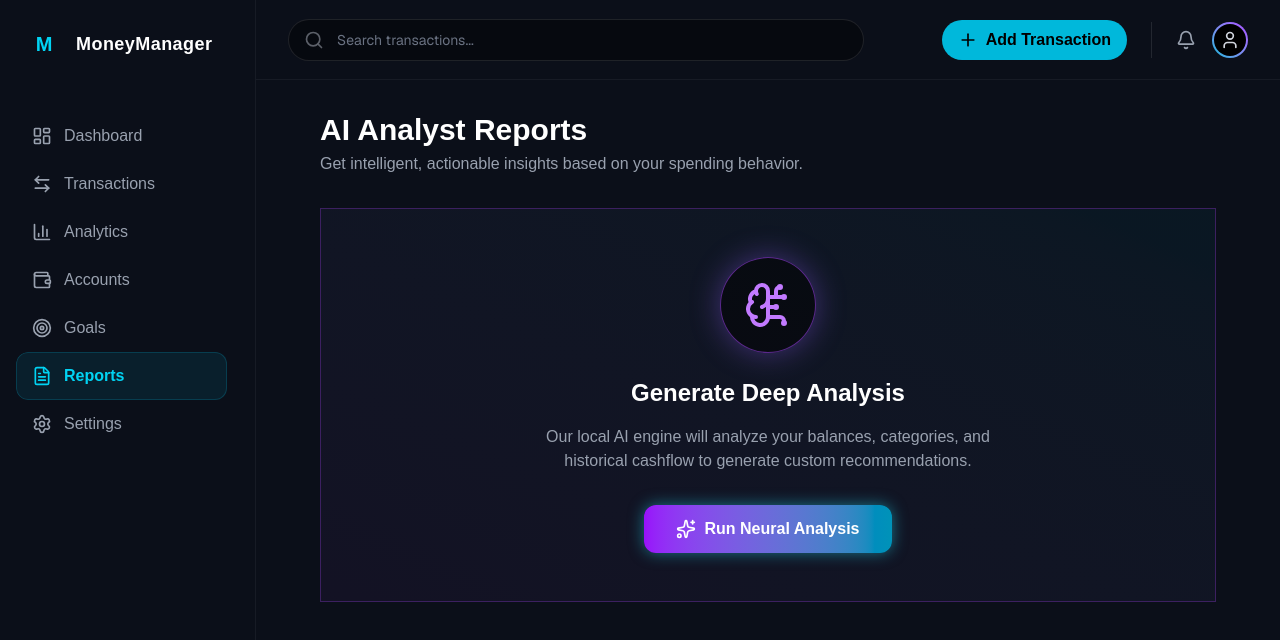
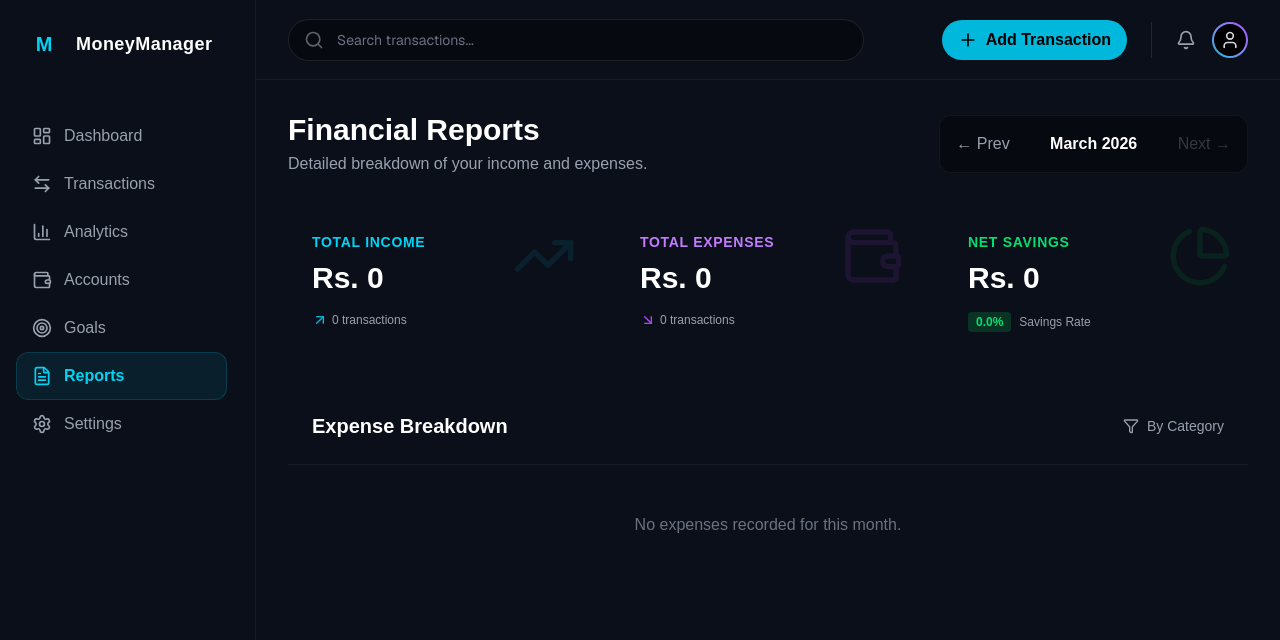
Before and after one commit to Isuru-Lakshitha/Money_Manager_App_using_Antigravity, a Next.js app: page /dashboard/reports in a window 1280 px wide. Shown: the top 640 px of the page. Built offline with nearby package versions, Linux system fonts and the light colour scheme.

Commit message:
feat: Implement core dashboard functionality including financial reports, settings, and new chart and transaction components.

```diff
--- a/package.json
+++ b/package.json
@@ -23,6 +23,7 @@
     "recharts": "^3.8.0",
     "tailwind-merge": "^3.5.0",
     "uuid": "^13.0.0",
+    "xlsx": "^0.18.5",
     "zod": "^4.3.6",
     "zustand": "^5.0.11"
   },
--- a/src/app/dashboard/page.tsx
+++ b/src/app/dashboard/page.tsx
@@ -30,8 +30,8 @@ export default function DashboardPage() {
   const currentMonthPrefix = format(new Date(), 'yyyy-MM')
   const monthlyTxs = transactions.filter(t => t.date.startsWith(currentMonthPrefix))
 
-  const monthlyIncome = monthlyTxs.filter(t => t.type === 'income').reduce((sum, t) => sum + t.amount, 0)
-  const monthlyExpense = monthlyTxs.filter(t => t.type === 'expense').reduce((sum, t) => sum + t.amount, 0)
+  const monthlyIncome = monthlyTxs.filter(t => t.type === 'income' && t.category_id !== 'transfer').reduce((sum, t) => sum + t.amount, 0)
+  const monthlyExpense = monthlyTxs.filter(t => t.type === 'expense' && t.category_id !== 'goal' && t.category_id !== 'transfer').reduce((sum, t) => sum + t.amount, 0)
 
   if (!mounted) return <div className="p-8 text-center text-gray-500">Loading dashboard...</div>
 
--- a/src/app/dashboard/reports/page.tsx
+++ b/src/app/dashboard/reports/page.tsx
@@ -1,213 +1,187 @@
 "use client"
 
-import { useState, useEffect } from 'react'
-import { motion } from 'framer-motion'
-import { Sparkles, BrainCircuit, Lightbulb, TrendingUp, AlertTriangle, ShieldCheck } from 'lucide-react'
-import { useAppStore } from '@/store'
-import { startOfMonth, subMonths, format } from 'date-fns'
-
-interface Insight {
-    id: string
-    type: 'positive' | 'warning' | 'neutral' | 'suggestion'
-    title: string
-    description: string
-    icon: any
-    color: string
-}
+import { useAppStore, DEFAULT_CATEGORIES } from '@/store'
+import { startOfMonth, subMonths, format, endOfMonth, isWithinInterval, parseISO } from 'date-fns'
+import { ArrowDownRight, ArrowUpRight, Filter, PieChart as PieChartIcon, TrendingUp, Wallet } from 'lucide-react'
+import { useState } from 'react'
 
 export default function ReportsPage() {
     const transactions = useAppStore(state => state.transactions)
     const categories = useAppStore(state => state.categories)
-    const goals = useAppStore(state => state.goals)
+    const [monthOffset, setMonthOffset] = useState(0)
 
-    const [insights, setInsights] = useState<Insight[]>([])
-    const [isGenerating, setIsGenerating] = useState(false)
-    const [hasGenerated, setHasGenerated] = useState(false)
+    // Calculate time window
+    const baseDate = subMonths(new Date(), monthOffset)
+    const monthStart = startOfMonth(baseDate)
+    const monthEnd = endOfMonth(baseDate)
+    const monthLabel = format(baseDate, 'MMMM yyyy')
 
-    // Generate Insights based on real data
-    const generateInsights = () => {
-        setIsGenerating(true)
+    // Filter transactions for the selected month
+    const monthTxs = transactions.filter(t => {
+        const d = parseISO(t.date)
+        return isWithinInterval(d, { start: monthStart, end: monthEnd })
+    })
 
-        // Simulate AI processing time for aesthetic effect
-        setTimeout(() => {
-            const newInsights: Insight[] = []
+    const incomeTxs = monthTxs.filter(t => t.type === 'income')
+    const expenseTxs = monthTxs.filter(t => t.type === 'expense' && t.category_id !== 'goal' && t.category_id !== 'transfer')
 
-            const currentMonthPrefix = format(new Date(), 'yyyy-MM')
-            const lastMonthPrefix = format(subMonths(new Date(), 1), 'yyyy-MM')
+    const totalIncome = incomeTxs.reduce((sum, t) => sum + t.amount, 0)
+    const totalExpense = expenseTxs.reduce((sum, t) => sum + t.amount, 0)
+    const netSavings = totalIncome - totalExpense
+    const savingsRate = totalIncome > 0 ? ((netSavings / totalIncome) * 100).toFixed(1) : '0.0'
 
-            const currentExpenses = transactions.filter(t => t.type === 'expense' && t.date.startsWith(currentMonthPrefix)).reduce((s, t) => s + t.amount, 0)
-            const lastExpenses = transactions.filter(t => t.type === 'expense' && t.date.startsWith(lastMonthPrefix)).reduce((s, t) => s + t.amount, 0)
-            const currentIncome = transactions.filter(t => t.type === 'income' && t.date.startsWith(currentMonthPrefix)).reduce((s, t) => s + t.amount, 0)
+    // Category Breakdown
+    const categoryMap: Record<string, { amount: number, count: number }> = {}
+    expenseTxs.forEach(t => {
+        const catId = t.category_id || 'uncategorized'
+        if (!categoryMap[catId]) categoryMap[catId] = { amount: 0, count: 0 }
+        categoryMap[catId].amount += t.amount
+        categoryMap[catId].count += 1
+    })
 
-            // Insight 1: Spending Trend
-            if (lastExpenses > 0) {
-                const diff = currentExpenses - lastExpenses
-                const percent = ((Math.abs(diff) / lastExpenses) * 100).toFixed(1)
-                if (diff > 0) {
-                    newInsights.push({
-                        id: '1',
-                        type: 'warning',
-                        title: 'Spending Increased',
-                        description: `Your expenses are up ${percent}% compared to last month. Consider reviewing your casual spending.`,
-                        icon: AlertTriangle,
-                        color: 'text-orange-500'
-                    })
-                } else {
-                    newInsights.push({
-                        id: '1',
-                        type: 'positive',
-                        title: 'Great Savings',
-                        description: `You've spent ${percent}% less this month than last month! Keep up the good work.`,
-                        icon: ShieldCheck,
-                        color: 'text-green-500'
-                    })
-                }
+    const categoryBreakdown = Object.entries(categoryMap)
+        .map(([id, data]) => {
+            let cat = categories.find(c => c.id === id)
+            if (!cat) {
+                cat = DEFAULT_CATEGORIES.find(c => c.id === id)
             }
-
-            // Insight 2: Category Detection
-            const categoryMap: Record<string, number> = {}
-            transactions.filter(t => t.type === 'expense' && t.date.startsWith(currentMonthPrefix)).forEach(t => {
-                categoryMap[t.category_id || ''] = (categoryMap[t.category_id || ''] || 0) + t.amount
-            })
-
-            const topCategory = Object.entries(categoryMap).sort((a, b) => b[1] - a[1])[0]
-            if (topCategory && currentExpenses > 0) {
-                const catName = categories.find(c => c.id === topCategory[0])?.name || 'Unknown'
-                const percentOfTotal = ((topCategory[1] / currentExpenses) * 100).toFixed(0)
-
-                if (Number(percentOfTotal) > 40) {
-                    newInsights.push({
-                        id: '2',
-                        type: 'warning',
-                        title: 'Category Imbalance',
-                        description: `${percentOfTotal}% of your monthly expenses went towards ${catName}. Try diversifying your budget.`,
-                        icon: AlertTriangle,
-                        color: 'text-orange-500'
-                    })
-                }
+            return {
+                id,
+                name: cat?.name || 'Uncategorized',
+                icon: cat?.icon || '🏷️',
+                amount: data.amount,
+                count: data.count,
+                percent: totalExpense > 0 ? ((data.amount / totalExpense) * 100).toFixed(1) : '0'
             }
-
-            // Insight 3: Goal Tracking
-            const nearingGoal = goals.find(g => (g.current_amount / g.target_amount) > 0.8 && g.current_amount < g.target_amount)
-            if (nearingGoal) {
-                newInsights.push({
-                    id: '3',
-                    type: 'positive',
-                    title: 'Goal Almost Complete!',
-                    description: `You are very close to reaching your "${nearingGoal.name}" goal. You only need Rs. ${(nearingGoal.target_amount - nearingGoal.current_amount).toLocaleString()} more!`,
-                    icon: TrendingUp,
-                    color: 'text-cyan-400'
-                })
-            }
-
-            // Default generic positive
-            if (newInsights.length === 0) {
-                newInsights.push({
-                    id: '4',
-                    type: 'neutral',
-                    title: 'Healthy Finances',
-                    description: 'Your financial patterns are stable. Start logging more transactions to receive predictive AI insights!',
-                    icon: Lightbulb,
-                    color: 'text-blue-400'
-                })
-            }
-
-            setInsights(newInsights)
-            setHasGenerated(true)
-            setIsGenerating(false)
-        }, 2000)
-    }
+        })
+        .sort((a, b) => b.amount - a.amount)
 
     return (
-        <div className="space-y-6 max-w-4xl mx-auto pb-20">
-            <div className="flex items-center justify-between mb-8">
+        <div className="space-y-6 max-w-5xl mx-auto pb-20">
+            <div className="flex flex-col md:flex-row items-start md:items-center justify-between mb-8 gap-4">
                 <div>
-                    <h1 className="text-3xl font-bold text-white mb-1">AI Analyst Reports</h1>
-                    <p className="text-gray-400">Get intelligent, actionable insights based on your spending behavior.</p>
+                    <h1 className="text-3xl font-bold text-white mb-1">Financial Reports</h1>
+                    <p className="text-gray-400">Detailed breakdown of your income and expenses.</p>
+                </div>
+
+                {/* Month Selector */}
+                <div className="flex items-center space-x-4 bg-black/40 p-2 rounded-xl border border-white/5">
+                    <button
+                        onClick={() => setMonthOffset(prev => prev + 1)}
+                        className="p-2 hover:bg-white/10 rounded-lg text-gray-400 hover:text-white transition-colors"
+                    >
+                        &larr; Prev
+                    </button>
+                    <span className="text-white font-semibold min-w-[120px] text-center">{monthLabel}</span>
+                    <button
+                        onClick={() => setMonthOffset(prev => Math.max(0, prev - 1))}
+                        disabled={monthOffset === 0}
+                        className="p-2 hover:bg-white/10 rounded-lg text-gray-400 hover:text-white transition-colors disabled:opacity-30"
+                    >
+                        Next &rarr;
+                    </button>
                 </div>
             </div>
 
-            {!hasGenerated ? (
-                <motion.div
-                    initial={{ opacity: 0, scale: 0.95 }}
-                    animate={{ opacity: 1, scale: 1 }}
-                    className="glass-panel p-12 flex flex-col items-center justify-center text-center border border-purple-500/30 glow-[0_0_30px_rgba(139,92,246,0.2)] relative overflow-hidden"
-                >
-                    <div className="absolute inset-0 bg-gradient-to-tr from-purple-500/10 to-cyan-500/10 opacity-50 pointer-events-none" />
+            {/* Quick Stats */}
+            <div className="grid grid-cols-1 md:grid-cols-3 gap-6 mb-8">
+                <div className="glass-panel p-6 border-cyan-500/20 relative overflow-hidden">
+                    <div className="absolute top-0 right-0 p-4 opacity-10">
+                        <TrendingUp className="w-16 h-16 text-cyan-500" />
+                    </div>
+                    <p className="text-sm font-semibold text-cyan-400 uppercase tracking-wider mb-2">Total Income</p>
+                    <h3 className="text-3xl font-bold font-numbers text-white">Rs. {totalIncome.toLocaleString()}</h3>
+                    <div className="mt-4 flex items-center text-xs text-gray-400">
+                        <ArrowUpRight className="w-4 h-4 text-cyan-500 mr-1" />
+                        <span>{incomeTxs.length} transactions</span>
+                    </div>
+                </div>
 
-                    <div className="relative z-10 w-24 h-24 rounded-full bg-black/50 border border-purple-500/50 flex items-center justify-center mb-6 shadow-[0_0_30px_rgba(139,92,246,0.4)]">
-                        <BrainCircuit className="w-12 h-12 text-purple-400" />
+                <div className="glass-panel p-6 border-purple-500/20 relative overflow-hidden">
+                    <div className="absolute top-0 right-0 p-4 opacity-10">
+                        <Wallet className="w-16 h-16 text-purple-500" />
+                    </div>
+                    <p className="text-sm font-semibold text-purple-400 uppercase tracking-wider mb-2">Total Expenses</p>
+                    <h3 className="text-3xl font-bold font-numbers text-white">Rs. {totalExpense.toLocaleString()}</h3>
+                    <div className="mt-4 flex items-center text-xs text-gray-400">
+                        <ArrowDownRight className="w-4 h-4 text-purple-500 mr-1" />
+                        <span>{expenseTxs.length} transactions</span>
+                    </div>
+                </div>
 
-                        {isGenerating && (
-                            <motion.div
-                                animate={{ rotate: 360 }}
-                                transition={{ duration: 2, repeat: Infinity, ease: "linear" }}
-                                className="absolute inset-[-4px] rounded-full border border-t-cyan-400 border-r-purple-400 border-b-transparent border-l-transparent"
-                            />
-                        )}
+                <div className={`glass-panel p-6 relative overflow-hidden ${netSavings >= 0 ? 'border-green-500/20' : 'border-red-500/20'}`}>
+                    <div className="absolute top-0 right-0 p-4 opacity-10">
+                        <PieChartIcon className={`w-16 h-16 ${netSavings >= 0 ? 'text-green-500' : 'text-red-500'}`} />
                     </div>
+                    <p className={`text-sm font-semibold uppercase tracking-wider mb-2 ${netSavings >= 0 ? 'text-green-400' : 'text-red-400'}`}>Net Savings</p>
+                    <h3 className="text-3xl font-bold font-numbers text-white">Rs. {netSavings.toLocaleString()}</h3>
+                    <div className="mt-4 flex items-center text-xs text-gray-400">
+                        <span className={`px-2 py-0.5 rounded text-xs font-semibold mr-2 ${netSavings >= 0 ? 'bg-green-500/20 text-green-400' : 'bg-red-500/20 text-red-400'}`}>
+                            {savingsRate}%
+                        </span>
+                        <span>Savings Rate</span>
+                    </div>
+                </div>
+            </div>
 
-                    <h2 className="text-2xl font-bold text-white mb-4 z-10">Generate Deep Analysis</h2>
-                    <p className="text-gray-400 max-w-md mb-8 z-10">Our local AI engine will analyze your balances, categories, and historical cashflow to generate custom recommendations.</p>
+            {/* Top Categories Table */}
+            <div className="glass-panel overflow-hidden border-white/5">
+                <div className="p-6 border-b border-white/5 flex items-center justify-between">
+                    <h2 className="text-xl font-bold text-white">Expense Breakdown</h2>
+                    <span className="text-sm text-gray-400 flex items-center">
+                        <Filter className="w-4 h-4 mr-2" />
+                        By Category
+                    </span>
+                </div>
 
-                    <button
-                        onClick={generateInsights}
-                        disabled={isGenerating}
-                        className="z-10 bg-gradient-to-r from-purple-600 to-cyan-600 hover:from-purple-500 hover:to-cyan-500 text-white px-8 py-3 rounded-xl font-bold flex items-center space-x-2 transition-all shadow-[0_0_15px_rgba(34,211,238,0.5)] disabled:opacity-50"
-                    >
-                        <Sparkles className="w-5 h-5" />
-                        <span>{isGenerating ? 'Analyzing data...' : 'Run Neural Analysis'}</span>
-                    </button>
-                </motion.div>
-            ) : (
-                <div className="space-y-6">
-                    <div className="flex justify-between items-center mb-4">
-                        <h2 className="text-xl font-bold text-white">Your Insights</h2>
-                        <button
-                            onClick={generateInsights}
-                            className="text-cyan-400 text-sm hover:text-cyan-300 font-semibold flex items-center space-x-1"
-                        >
-                            <Sparkles className="w-4 h-4" />
-                            <span>Regenerate Focus</span>
-                        </button>
+                {categoryBreakdown.length > 0 ? (
+                    <div className="overflow-x-auto">
+                        <table className="w-full text-left border-collapse">
+                            <thead>
+                                <tr className="bg-black/20 text-gray-400 text-xs uppercase tracking-wider">
+                                    <th className="px-6 py-4 font-semibold">Category</th>
+                                    <th className="px-6 py-4 font-semibold text-right">Amount</th>
+                                    <th className="px-6 py-4 font-semibold text-center">Transactions</th>
+                                    <th className="px-6 py-4 font-semibold text-right">% of Total</th>
+                                </tr>
+                            </thead>
+                            <tbody className="divide-y divide-white/5">
+                                {categoryBreakdown.map((cat, idx) => (
+                                    <tr key={cat.id} className="hover:bg-white/5 transition-colors group">
+                                        <td className="px-6 py-4">
+                                            <div className="flex items-center space-x-3">
+                                                <span className="text-2xl">{cat.icon}</span>
+                                                <span className="font-semibold text-gray-200 group-hover:text-white transition-colors">{cat.name}</span>
+                                            </div>
+                                        </td>
+                                        <td className="px-6 py-4 text-right">
+                                            <span className="font-numbers font-bold text-white">Rs. {cat.amount.toLocaleString()}</span>
+                                        </td>
+                                        <td className="px-6 py-4 text-center text-gray-400">
+                                            {cat.count}
+                                        </td>
+                                        <td className="px-6 py-4 text-right">
+                                            <div className="flex items-center justify-end space-x-3">
+                                                <span className="text-sm font-semibold text-gray-300 w-12">{cat.percent}%</span>
+                                                <div className="w-24 h-2 bg-black/40 rounded-full overflow-hidden">
+                                                    <div
+                                                        className="h-full bg-purple-500 rounded-full"
+                                                        style={{ width: `${cat.percent}%` }}
+                                                    />
+                                                </div>
+                                            </div>
+                                        </td>
+                                    </tr>
+                                ))}
+                            </tbody>
+                        </table>
                     </div>
-
-                    <div className="grid gap-4">
-                        {insights.map((insight, idx) => (
-                            <motion.div
-                                key={insight.id}
-                                initial={{ opacity: 0, x: -20 }}
-                                animate={{ opacity: 1, x: 0 }}
-                                transition={{ delay: idx * 0.2 }}
-                                className="glass-panel p-6 border-l-4 relative overflow-hidden group"
-                                style={{
-                                    borderLeftColor: insight.type === 'positive' ? '#22c55e' : insight.type === 'warning' ? '#f97316' : '#38bdf8'
-                                }}
-                            >
-                                <div className="absolute inset-0 bg-white/5 opacity-0 group-hover:opacity-100 transition-opacity" />
-                                <div className="flex items-start space-x-4 relative z-10">
-                                    <div className={`mt-1 bg-black/40 p-3 rounded-full border border-white/5 shadow-md`}>
-                                        <insight.icon className={`w-6 h-6 ${insight.color}`} />
-                                    </div>
-                                    <div>
-                                        <h3 className="text-lg font-bold text-white mb-1">{insight.title}</h3>
-                                        <p className="text-gray-300 leading-relaxed text-sm">{insight.description}</p>
-                                    </div>
-                                </div>
-                            </motion.div>
-                        ))}
+                ) : (
+                    <div className="p-12 text-center text-gray-500">
+                        <p>No expenses recorded for this month.</p>
                     </div>
-
-                    <motion.div
-                        initial={{ opacity: 0 }}
-                        animate={{ opacity: 1 }}
-                        transition={{ delay: 1 }}
-                        className="mt-8 glass p-6 rounded-2xl border border-white/5 bg-black/40 text-center"
-                    >
-                        <p className="text-sm text-gray-400 italic">Insights are generated based on your local transaction history. More regular logging results in more accurate predictive suggestions.</p>
-                    </motion.div>
-                </div>
-            )}
+                )}
+            </div>
 
         </div>
     )
--- a/src/components/charts/DailySpendingTracker.tsx
+++ b/src/components/charts/DailySpendingTracker.tsx
@@ -19,9 +19,9 @@ export default function DailySpendingTracker() {
     const data = daysInMonth.map(day => {
         // Only calculate for days up to today
         if (isBefore(day, today) || isToday(day)) {
-            // Find expenses for this specific day (excluding goals)
+            // Find expenses for this specific day (excluding goals and transfers)
             const dayExpenses = transactions
-                .filter(t => t.type === 'expense' && t.category_id !== 'goal')
+                .filter(t => t.type === 'expense' && t.category_id !== 'goal' && t.category_id !== 'transfer')
                 .filter(t => t.date.startsWith(format(day, 'yyyy-MM-dd')))
                 .reduce((sum, t) => sum + t.amount, 0)
 
--- a/src/components/charts/IncomeExpenseBarChart.tsx
+++ b/src/components/charts/IncomeExpenseBarChart.tsx
@@ -22,7 +22,7 @@ export default function IncomeExpenseBarChart() {
     })
 
     const income = weekTxs.filter(t => t.type === 'income').reduce((sum, t) => sum + t.amount, 0)
-    const expense = weekTxs.filter(t => t.type === 'expense').reduce((sum, t) => sum + t.amount, 0)
+    const expense = weekTxs.filter(t => t.type === 'expense' && t.category_id !== 'goal' && t.category_id !== 'transfer').reduce((sum, t) => sum + t.amount, 0)
 
     return {
       name: `Week ${weeksAgo === 0 ? 'Current' : weeksAgo === 1 ? 'Last' : format(start, 'dd MMM')}`,
```
Also changed, not shown: src/app/dashboard/settings/page.tsx (+20 -18 lines), src/components/transactions/TransactionModal.tsx (+20 -16 lines), 1 other file (tests, documents, lock files or other folders).
